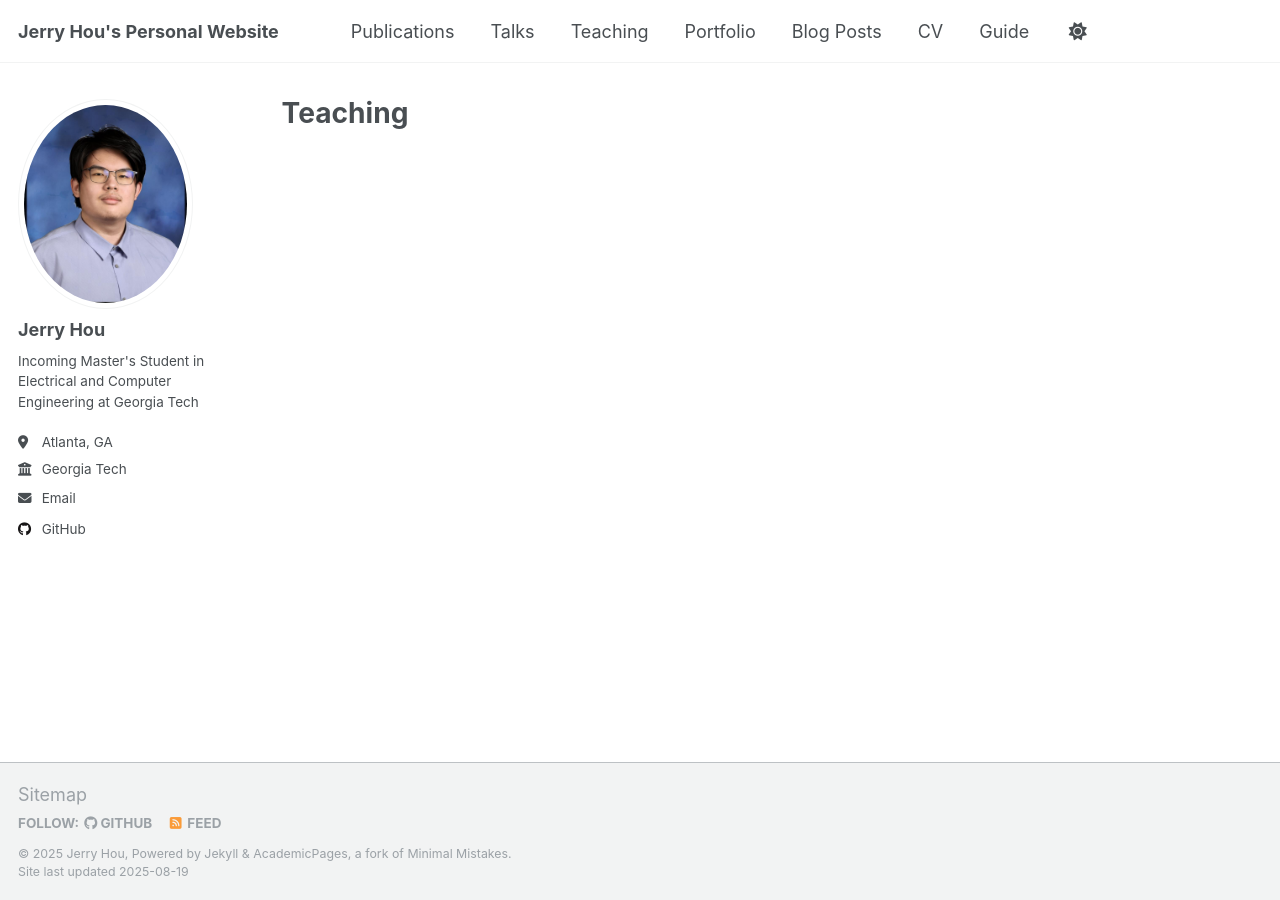
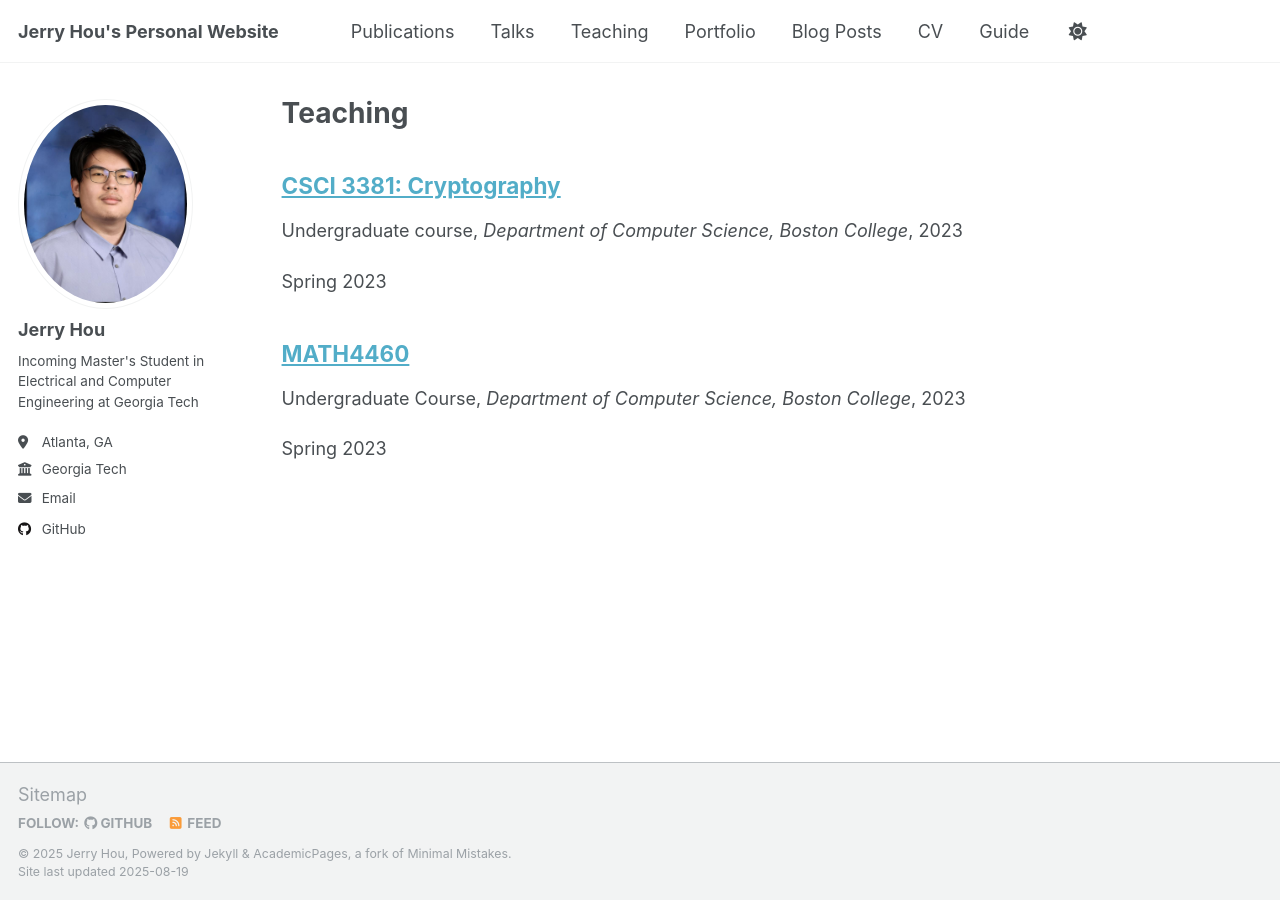
Before and after one commit to huidonghou/huidonghou.github.io, a Jekyll site: the page built from _pages/teaching.html, in a window 1280 px wide. Built offline with Jekyll 4.4.1, drawn with Linux system fonts in a browser that asks for light colours; a script that is not in the unit is left out; a file with an impossible date is left out.

Commit message:
YAML profile info error update, key date cause built incorrect

```diff
--- a/_teaching/2014-spring-teaching-1.md
+++ b/_teaching/2014-spring-teaching-1.md
@@ -4,9 +4,12 @@ collection: Teaching Assistant
 type: "Undergraduate course"
 permalink: /teaching/2014-spring-teaching-1
 venue: "Department of Computer Science, Boston College"
-date: Spring 2025
+date: 2023-01-14
 location: "Chestnut Hill, MA"
 ---
+
+Spring 2023
+
 This undergradute course covers the fundamental concepts of cryptography, including symmetric and asymmetric encryption, hash functions, digital signatures, and public key infrastructure. It also explores the mathematical foundations of cryptographic protocols and their applications in securing communications.
 
 <!-- Heading 1
--- a/_teaching/2015-spring-teaching-2.md
+++ b/_teaching/2015-spring-teaching-2.md
@@ -4,11 +4,13 @@ collection: Teaching Assistant
 type: "Undergraduate Course"
 permalink: /teaching/2015-spring-teaching-1
 venue: "Department of Computer Science, Boston College"
-date: "Spring 2025"
+date: 2023-01-13
 location: "Chestnut Hill, MA"
 ---
 
-      This course provides a foundational introduction to complex variables. We begin by exploring complex numbers, their geometric representations in the complex plane (Cartesian and polar coordinates), and the concept of the Riemann sphere. The core of the course focuses on analytic (holomorphic) functions, covering complex limits, continuity, derivatives, and the essential Cauchy-Riemann equations. We will examine key examples, including the complex exponential, trigonometric, and logarithmic functions.  A significant portion of the course is dedicated to complex integration, introducing line integrals, Cauchy's Theorem, and Cauchy's Integral Formula. We will then delve into the local properties of holomorphic functions, such as zeros, poles, and the maximum principle, culminating in the powerful Residue Theorem and its diverse applications, infinite series and product expansions, analytic continuation, an introduction to special functions (e.g., Gamma and Riemann zeta functions), and Möbius transformations."
+Spring 2023
+
+This course provides a foundational introduction to complex variables. We begin by exploring complex numbers, their geometric representations in the complex plane (Cartesian and polar coordinates), and the concept of the Riemann sphere. The core of the course focuses on analytic (holomorphic) functions, covering complex limits, continuity, derivatives, and the essential Cauchy-Riemann equations. We will examine key examples, including the complex exponential, trigonometric, and logarithmic functions.  A significant portion of the course is dedicated to complex integration, introducing line integrals, Cauchy's Theorem, and Cauchy's Integral Formula. We will then delve into the local properties of holomorphic functions, such as zeros, poles, and the maximum principle, culminating in the powerful Residue Theorem and its diverse applications, infinite series and product expansions, analytic continuation, an introduction to special functions (e.g., Gamma and Riemann zeta functions), and Möbius transformations.
 
 <!-- Heading 1
 ======
```
